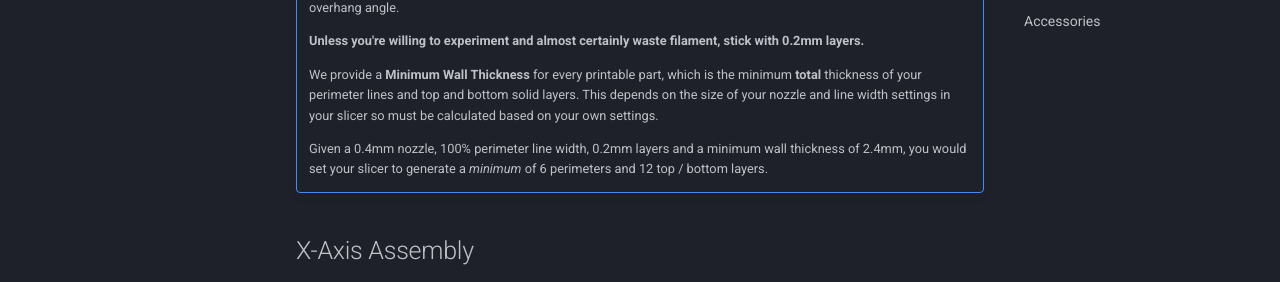
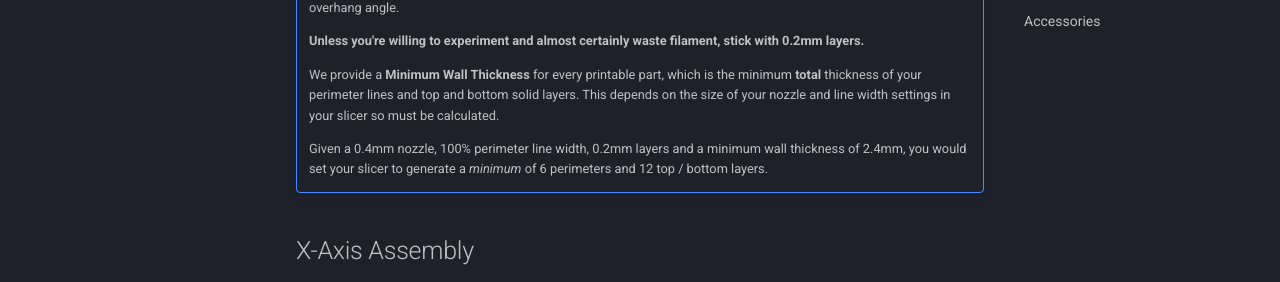
Before and after one commit to MillenniumMachines/Milo-v1.5, an MkDocs documentation site: the page built from docs/printing/print_guide.md, in a window 1280 px wide and 900 px high. Shown: the part 306-588 px from the top of the window. Built offline with MkDocs 1.6.1 and Material for MkDocs 9.7.7, drawn with Linux system fonts in a browser that asks for light colours; comment, search, counter and statistics services are not loaded.

```diff
--- a/docs/printing/print_guide.md
+++ b/docs/printing/print_guide.md
@@ -7,7 +7,7 @@
 
     **Unless you're willing to experiment and almost certainly waste filament, stick with 0.2mm layers.**
 
-    We provide a **Minimum Wall Thickness** for every printable part, which is the minimum **total** thickness of your perimeter lines and top and bottom solid layers. This depends on the size of your nozzle and line width settings in your slicer so must be calculated based on your own settings.
+    We provide a **Minimum Wall Thickness** for every printable part, which is the minimum **total** thickness of your perimeter lines and top and bottom solid layers. This depends on the size of your nozzle and line width settings in your slicer so must be calculated.
 
     Given a 0.4mm nozzle, 100% perimeter line width, 0.2mm layers and a minimum wall thickness of 2.4mm, you would set your slicer to generate a _minimum_ of 6 perimeters and 12 top / bottom layers.
 
```
Also changed, not shown: docs/assembly_manual/chapters/fmj_assembly.md (+4 -2 lines), docs/assembly_manual/chapters/x_axis_assembly.md (+1 -1 lines), docs/assembly_manual/img/x_axis_assembly/y_axis_step_32.png, docs/assembly_manual/img/y_axis_assembly/y_axis_step_13.png, docs/assembly_manual/img/y_axis_assembly/y_axis_step_14.png, docs/assembly_manual/img/y_axis_assembly/y_axis_step_15.png, docs/assembly_manual/img/y_axis_assembly/y_axis_step_16.png, docs/assembly_manual/img/y_axis_assembly/y_axis_step_17.png, docs/assembly_manual/img/y_axis_assembly/y_axis_step_18.png, docs/assembly_manual/img/y_axis_assembly/y_axis_step_19.png, docs/assembly_manual/img/y_axis_assembly/y_axis_step_21.png, docs/assembly_manual/img/y_axis_assembly/y_axis_step_25.png, docs/assembly_manual/img/y_axis_assembly/y_axis_step_26_3.png.
